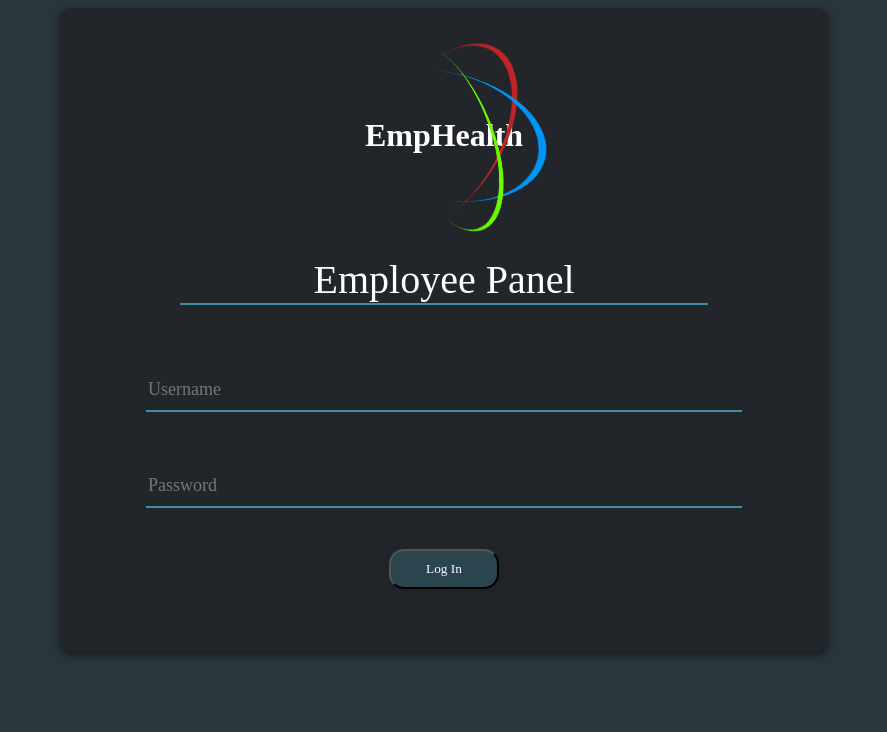
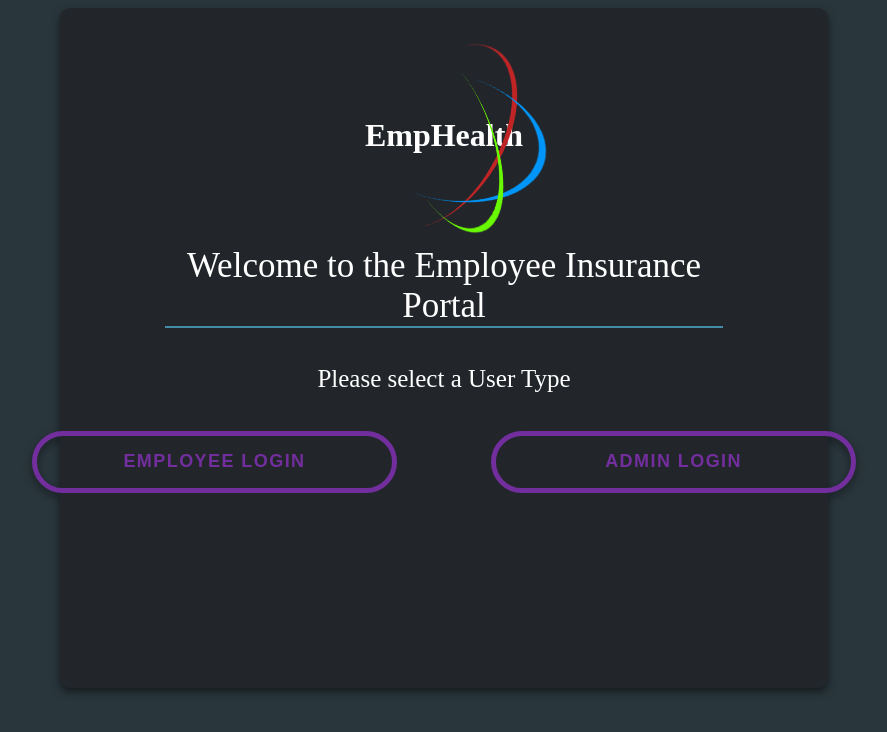
Before and after one commit to desireeMCode/EmployeeHealthManagement, a React (Create React App) app: page / in a window 1280 px wide. Shown: the top 732 px of the page, without its empty margins (196-1083 px from the left). Built offline with nearby package versions, Linux system fonts and the light colour scheme.

Commit message:
Integrated with home page

```diff
--- a/src/App.js
+++ b/src/App.js
@@ -4,13 +4,15 @@ import { BrowserRouter, Routes, Route } from "react-router-dom";
 import { Login } from "./components/Login.js";
 import ViewInsurances from "./components/ViewInsurances";
 import {InsertInsurance} from './components/InsertInsurance'
+import Home from "./components/Home";
 function App() {
   return (
     <BrowserRouter>
       <div className="App">
         <Routes>
 
-          <Route exact path="/" element={<Login/>} />
+          <Route exact path="/" element={<Home/>} />
+          <Route  path='/Login' element={<Login />}>,</Route>
           <Route path = '/viewinsurances' element = {<ViewInsurances/>}/>
           <Route path = '/insertinsurance' element = {<InsertInsurance/>}/>
 
--- a/src/components/Form.js
+++ b/src/components/Form.js
@@ -1,8 +1,11 @@
 import React, { useState } from "react";
 import axios from "axios";
+import { Link , useParams, useNavigate} from "react-router-dom";
+import { toast } from "react-toastify";
 import "../styles/form.css";
 
 function Form() {
+  const navigate = useNavigate();
   const [username, setUsername] = useState("");
   const [password, setPassword] = useState("");
   const [loginStatus, setLoginStatus] = useState("");
@@ -15,6 +18,11 @@ function Form() {
     })
     .then(res => console.log(res))
     .catch(err => console.log(err))
+
+    toast.success("Logged In Succesfully")
+        setTimeout(() =>{
+          navigate("/viewinsurances", 200)
+        })
 
     }
 
--- /dev/null
+++ b/src/components/Home.js
@@ -0,0 +1,25 @@
+import React from "react"
+import "../styles/home.css"
+import { Link} from "react-router-dom";
+import { Logo } from './Logo';
+
+function Home(){
+
+    return (
+            <div className="homepage">
+                <Logo className =" logoFig"/>
+                <h2 className="title">Welcome to the Employee Insurance Portal </h2>
+                <h3>Please select a User Type</h3>
+
+                <div class="flex-parent jc-center">
+                    <Link to = '/Login'  style={{ textDecoration: 'none' }}>
+                        <button type="employee" class="employee">Employee Login</button>
+                    </Link>
+                    <Link to = '/Admin' style={{ textDecoration: 'none' }}>
+                        <button type="admin" class="admin">Admin Login</button>
+                    </Link>
+                </div>
+            </div>
+        )
+    }
+export default Home
--- /dev/null
+++ b/src/styles/home.css
@@ -0,0 +1,105 @@
+.flex-parent:link {
+    text-decoration: none;
+}
+
+.jc-center {
+  justify-content: center;
+  display:flex;
+
+}
+button.admin{
+  --text-base: 277deg, 55%, 40%;
+    --text-hover: 307deg, 72%, 86%;
+    --shadow-start: 52deg, 100%, 72%;
+    --shadow-end: 282deg, 90%, 50%;
+    --shadow-inner: 277deg, 90%, 62%;
+    all: unset;
+    color: hsla(var(--text-base), 1);
+    font: 700 1.125rem/1.2 Raleway, sans-serif;
+    letter-spacing: 0.08em;
+    text-transform: uppercase;
+    text-align: center;
+    padding: 0.85em;
+    max-width: 100%;
+    width: 18em;
+    background: inherit;
+    background-clip: padding-box;
+    border: 5px solid hsla(var(--text-base), 1);
+    border-radius: 2em;
+    cursor: pointer;
+    position: relative;
+    margin-left: 2.5cm;
+    margin-bottom: 50em;
+
+}
+
+
+
+  :root {
+    --page-background: 277deg, 55%, 12%;
+    }
+    button.employee
+    {
+      --text-base: 277deg, 55%, 40%;
+    --text-hover: 307deg, 72%, 86%;
+    --shadow-start: 52deg, 100%, 72%;
+    --shadow-end: 282deg, 90%, 50%;
+    --shadow-inner: 277deg, 90%, 62%;
+    all: unset;
+    color: hsla(var(--text-base), 1);
+    font: 700 1.125rem/1.2 Raleway, sans-serif;
+    letter-spacing: 0.08em;
+    text-transform: uppercase;
+    text-align: center;
+    padding: 0.85em;
+    max-width: 100%;
+    width: 18em;
+    background: inherit;
+    background-clip: padding-box;
+    border: 5px solid hsla(var(--text-base), 1);
+    border-radius: 2em;
+    cursor: pointer;
+    position: relative;
+}
+
+
+  /* Add a background color on hover */
+  /* .btn-group button:hover { */
+  .flex-parent button:hover {
+    background-color: #fffafa;
+    background-image: linear-gradient(to left, #4400ff, #963def);
+  }
+
+h2{
+  padding-top: 1em;
+  font-size: 35px;
+  font-weight: 500;
+  color: white;
+  border-bottom: solid 2px #428DA5;
+  margin: 1em 3em;
+}
+
+h3{
+    font-size: 25px;
+    font-weight: 500;
+    color: white;
+    margin: 1.5em 5em;
+}
+
+
+.homepage{
+  margin: 0;
+  margin-right: auto;
+  margin-bottom: 0;
+  margin-left: auto;
+  background-color: #22262B;
+  color: white;
+  width: 60vw;
+  align-items: center;
+  height: 80vh;
+  padding-top: 0.5em;
+  padding-bottom: 2em;
+  text-align: center;
+  border-radius: 10px;
+  filter: drop-shadow(0px 4px 4px rgba(0, 0, 0, 0.5));
+}
```
Also changed, not shown: src/components/Admin.js (added, +18 -0 lines).
